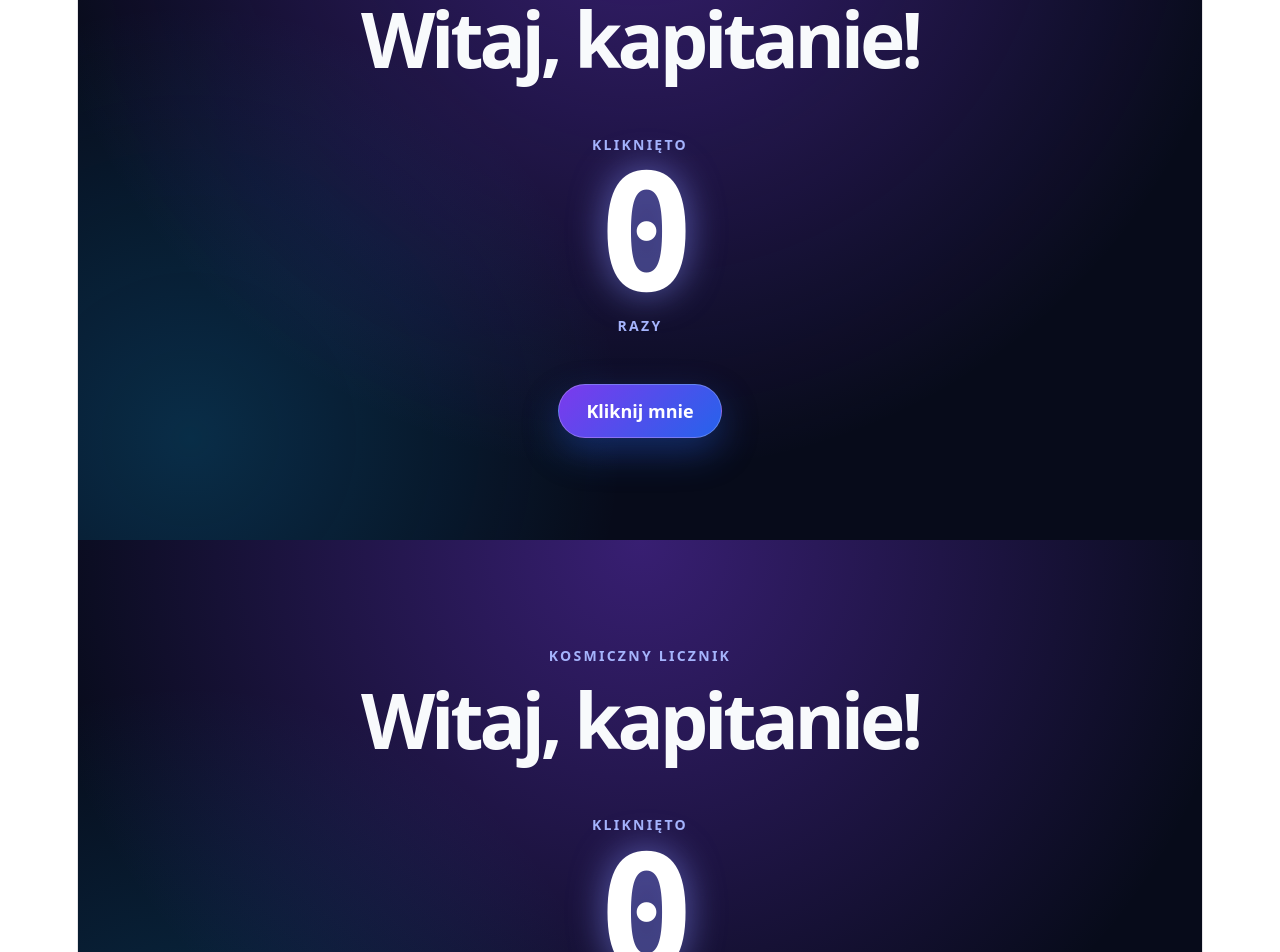
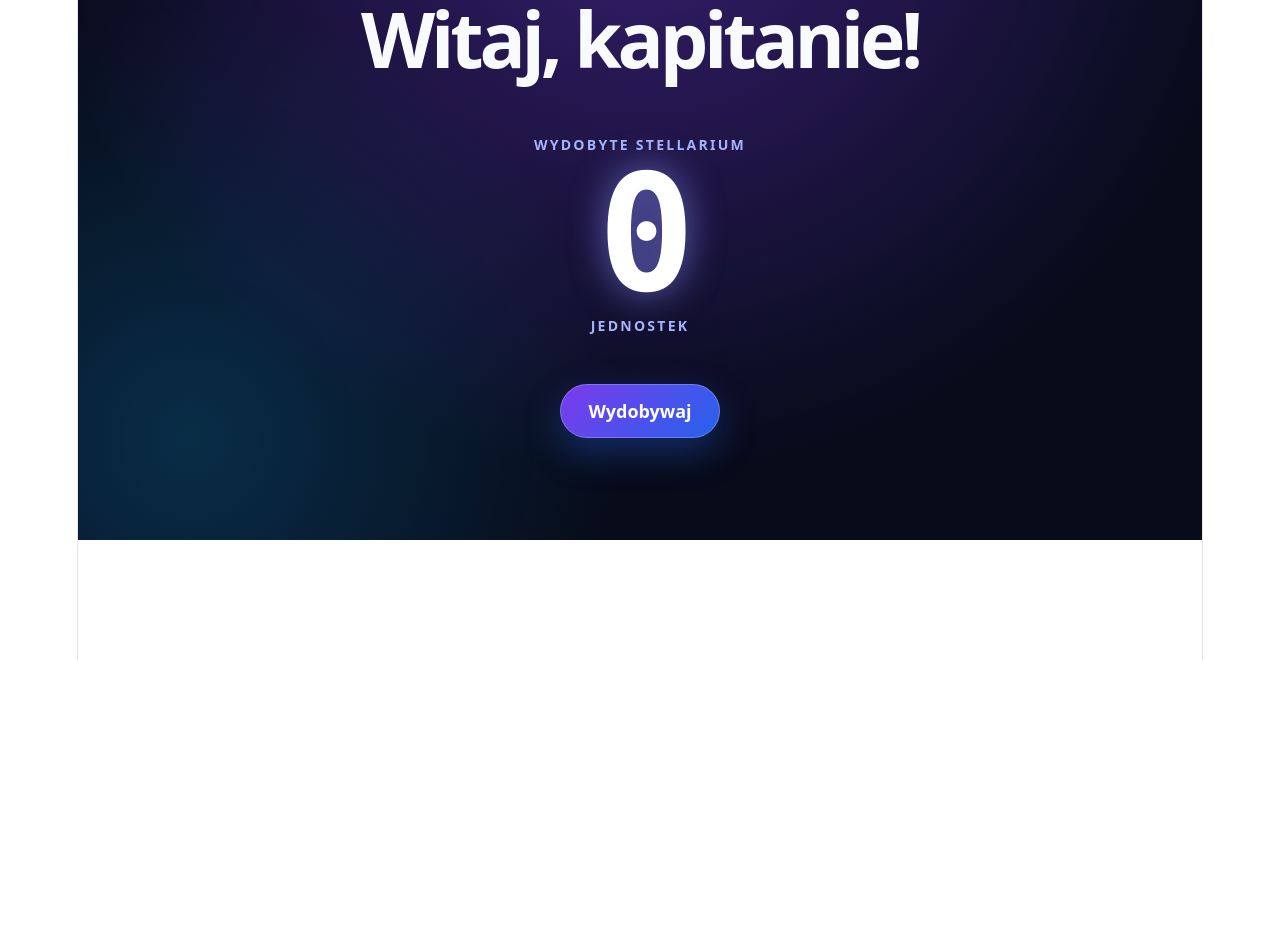
Before and after one commit to MaciejWozniczka/react-jsx-space-clicker, a React (Vite) app: page / in a window 1280 px wide. Shown: the part 140-1092 px from the top of the page. After the commit the page ends 800 px from the top, so only its background shows below. Built offline with nearby package versions, Linux system fonts and the light colour scheme.

Commit message:
Updated Extract function

```diff
--- a/src/App.jsx
+++ b/src/App.jsx
@@ -1,12 +1,10 @@
 import "./App.css";
-import ClickCounter from "./components/ClickCounter";
+import StellariumExtractor from "./components/StellariumExtractor";
 
 function App() {
   return (
     <>
-      <ClickCounter incrementCount />
-      <ClickCounter incrementCount={3} />
-      <ClickCounter incrementCount={7} />
+      <StellariumExtractor extractionYield />
     </>
   );
 }
--- a/src/components/ClickCounter.jsx
+++ /dev/null
@@ -1,27 +0,0 @@
-import { useState } from "react";
-import "./ClickCounter.css";
-
-function ClickCounter({ incrementCount = 1 }) {
-  const [counter, setCounter] = useState(0);
-
-  const increaseValue = () => {
-    setCounter((currentCounter) => currentCounter + incrementCount);
-  };
-
-  return (
-    <main className="click-counter">
-      <p className="click-counter__eyebrow">Kosmiczny licznik</p>
-      <h1>Witaj, kapitanie!</h1>
-      <p className="click-counter__label">Kliknięto</p>
-      <output className="click-counter__value" aria-live="polite">
-        {counter}
-      </output>
-      <p className="click-counter__label">razy</p>
-      <button className="click-counter__button" onClick={increaseValue}>
-        Kliknij mnie
-      </button>
-    </main>
-  );
-}
-
-export default ClickCounter;
--- a/src/components/ClickCounter.css
+++ b/src/components/StellariumExtractor.css
@@ -1,4 +1,4 @@
-.click-counter {
+.stellarium-extractor {
   display: grid;
   justify-items: center;
   align-content: center;
@@ -12,8 +12,8 @@
     #070b1a;
 }
 
-.click-counter__eyebrow,
-.click-counter__label {
+.stellarium-extractor__eyebrow,
+.stellarium-extractor__label {
   margin: 0;
   color: #a5b4fc;
   font-size: 0.78rem;
@@ -22,7 +22,7 @@
   text-transform: uppercase;
 }
 
-.click-counter h1 {
+.stellarium-extractor h1 {
   margin: 0.7rem 0 3rem;
   color: inherit;
   font-size: clamp(2.25rem, 6vw, 4.75rem);
@@ -31,7 +31,7 @@
   letter-spacing: -0.055em;
 }
 
-.click-counter__value {
+.stellarium-extractor__value {
   min-width: 5.5rem;
   margin: 0.25rem 0;
   color: #ffffff;
@@ -43,7 +43,7 @@
   text-shadow: 0 0 2rem rgba(129, 140, 248, 0.7);
 }
 
-.click-counter__button {
+.stellarium-extractor__button {
   margin-top: 2.5rem;
   padding: 0.95rem 1.5rem;
   border: 1px solid rgba(255, 255, 255, 0.24);
@@ -56,17 +56,17 @@
   transition: transform 160ms ease, box-shadow 160ms ease, filter 160ms ease;
 }
 
-.click-counter__button:hover {
+.stellarium-extractor__button:hover {
   filter: brightness(1.12);
   box-shadow: 0 1rem 2.5rem rgba(37, 99, 235, 0.52);
   transform: translateY(-2px);
 }
 
-.click-counter__button:active {
+.stellarium-extractor__button:active {
   transform: translateY(1px) scale(0.98);
 }
 
-.click-counter__button:focus-visible {
+.stellarium-extractor__button:focus-visible {
   outline: 3px solid #c4b5fd;
   outline-offset: 4px;
 }
--- /dev/null
+++ b/src/components/StellariumExtractor.jsx
@@ -0,0 +1,27 @@
+import { useState } from "react";
+import "./StellariumExtractor.css";
+
+function StellariumExtractor({ extractionYield = 1 }) {
+  const [stellarium, setStellarium] = useState(0);
+
+  const extractStellarium = () => {
+    setStellarium((currentStellarium) => currentStellarium + extractionYield);
+  };
+
+  return (
+    <main className="stellarium-extractor">
+      <p className="stellarium-extractor__eyebrow">React Space Clicker</p>
+      <h1>Witaj, kapitanie!</h1>
+      <p className="stellarium-extractor__label">Wydobyte Stellarium</p>
+      <output className="stellarium-extractor__value" aria-live="polite">
+        {stellarium}
+      </output>
+      <p className="stellarium-extractor__label">jednostek</p>
+      <button className="stellarium-extractor__button" onClick={extractStellarium}>
+        Wydobywaj
+      </button>
+    </main>
+  );
+}
+
+export default StellariumExtractor;
```
